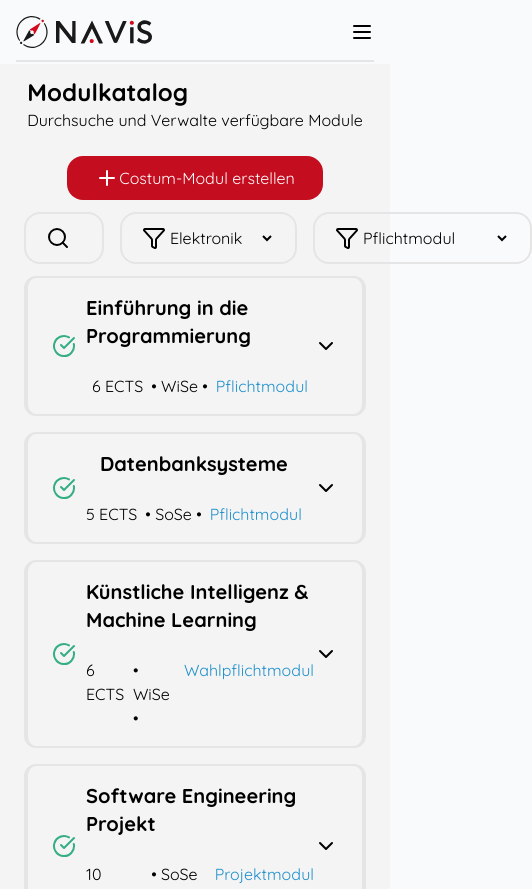
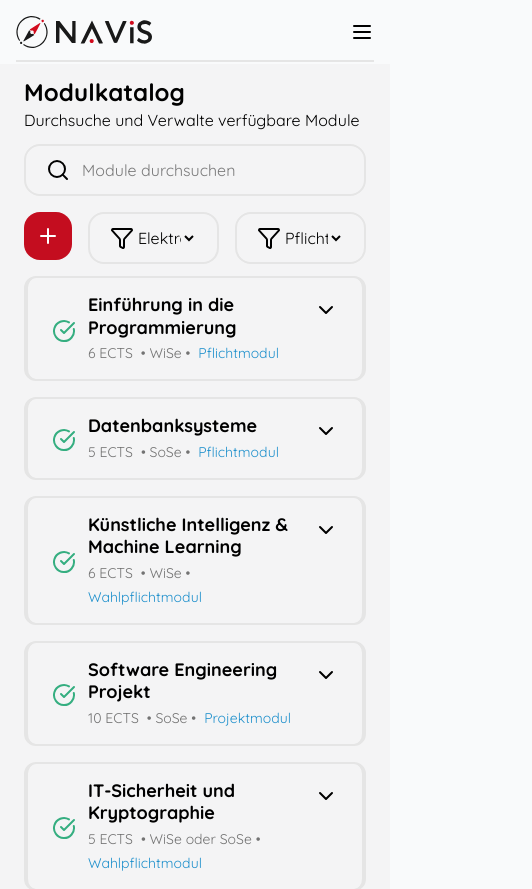
Before and after one commit to TuBerlin-Projekt-Medienerstellung/StudiKompass, a Next.js app: page /protected/modules in a window 390 px wide. Shown: the top 889 px of the page, 532 px wide, since content can reach past the window. Built offline with nearby package versions, Linux system fonts and the light colour scheme; no server answers.

Commit message:
feat(modules): responsive layout

```diff
--- a/app/protected/modules/page.tsx
+++ b/app/protected/modules/page.tsx
@@ -6,42 +6,51 @@ export default function ModulesPage() {
     return (
         <section className="flex flex-col gap-3">
             <header className="flex md:justify-between md:flex-row flex-col items-center md:items-start gap-6">
-                <div>
+                <div className="w-full text-left">
                     <h1 className="text-2xl font-bold">Modulkatalog</h1>
                     <p>Durchsuche und Verwalte verfügbare Module</p>
                 </div>
                 <button
-                    className="flex bg-flag-red text-white justify-center items-center px-3 rounded-2xl w-64 h-11">
+                    className="hidden md:flex bg-flag-red font-bold gap-2 text-white justify-center items-center px-3 rounded-2xl w-64 h-11">
                     <Plus/>
-                    Costum-Modul erstellen
+                    Costum-Modul
                 </button>
             </header>
 
-
-            <div className="flex flex-row gap-4">
+            <div className="flex flex-col gap-4 md:flex-row">
                 <div
-                    className="focus-within:border-blue-bell transition-colors border-2 rounded-2xl flex flex-2 py-3 px-5 gap-3 pointer-events-auto">
+                    className="focus-within:border-blue-bell transition-colors border-2 rounded-2xl flex w-full md:flex-1 py-3 px-5 gap-3 pointer-events-auto">
                     <label htmlFor="search"> <Search/></label>
                     <input className="w-full focus:outline-none" type="text" id="search"
                            placeholder="Module durchsuchen"/>
                 </div>
-                <div className="border-2 rounded-2xl py-3 px-5 flex">
+
+                <div className="flex gap-4">
+                    <button
+                        className="flex md:hidden bg-flag-red text-white justify-center items-center rounded-2xl w-12 h-12 shrink-0">
+                        <Plus/>
+                    </button>
+
+                    <div className="border-2 rounded-2xl py-3 px-5 flex flex-1 md:w-auto">
                         <label htmlFor="types"> <Funnel/></label>
-                    <select className="focus:outline-none" name="types" id="types">
+                        <select className="focus:outline-none w-full" name="types" id="types">
                             <option value="Elektronik">Elektronik</option>
                             <option value="Informatik">Informatik</option>
                             <option value="Mathematik">Mathematik</option>
                         </select>
                     </div>
-                <div className="border-2 rounded-2xl py-3 px-5 flex">
+
+                    <div className="border-2 rounded-2xl py-3 px-5 flex flex-1 md:w-auto">
                         <label htmlFor="kindOfModul"> <Funnel/></label>
-                    <select className="focus:outline-none" name="kindOfModul" id="kindOfModul">
+                        <select className="focus:outline-none w-full" name="kindOfModul" id="kindOfModul">
                             <option value="Pflichtmodul">Pflichtmodul</option>
                             <option value="Wahlpflichtmodul">Wahlpflichtmodul</option>
                             <option value="Wahlmodul">Wahlmodul</option>
                         </select>
                     </div>
                 </div>
+            </div>
+
             {/** Hier drüber iterieren **/}
             <div className="w-full flex flex-col gap-4">
                 {modulInfo.map((info, index) =>
--- a/components/modul-card.tsx
+++ b/components/modul-card.tsx
@@ -1,6 +1,16 @@
 "use client";
 
-import {ChevronUp, ChevronDown, Circle, CircleCheckBig, SquareArrowOutUpRight} from 'lucide-react';
+import {
+    ChevronUp,
+    ChevronDown,
+    Circle,
+    CircleCheckBig,
+    SquareArrowOutUpRight,
+    FileText,
+    Clock,
+    GraduationCap,
+    Calendar
+} from 'lucide-react';
 import { ladeDetailedModulAction } from '@/app/protected/modules/actions';
 import Link from "next/link";
 import {useState} from 'react';
@@ -58,43 +68,53 @@ const ModulCard = (props: modulInfo) => {
     } = props;
 
     const detailBoxen = [
-        { name: "Prüfungsform", value: details?.pruefungsform ?? "—" },
-
-        { name: "Arbeitsaufwand", value: details?.leistungspunkte ?? "—" },
-        //{ name: "benotet", value: details?.benotet !== undefined ? (details?.benotet ? "Ja" : "Nein") : "—" },
-        { name: "Leistungnspunkte", value: details?.leistungspunkte ?? "—"},
-        //{ name: "Voraussetzungen", value: details?.voraussetzungen ?? "—" },
-        { name: "Angebot", value: details?.semester ?? "—" },
-    ];
+    {
+        name: "Prüfungsform",
+        icon: FileText,
+        value: details?.pruefungsform ?? "—"
+    },
+    {
+        name: "Arbeitsaufwand",
+        icon: Clock,
+        value: details?.leistungspunkte ?? "—"
+    },
+    {
+        name: "Leistungspunkte",
+        icon: GraduationCap,
+        value: details?.leistungspunkte ?? "—"
+    },
+    {
+        name: "Angebot",
+        icon: Calendar,
+        value: details?.semester ?? "—"
+    },
+];
 
 
 
     return (
         <div
             className={`w-full flex flex-col border-y-2 border-x-4 rounded-xl px-6 pt-4 transition-all duration-700 ${open ? 'pb-6' : 'pb-4'}`}>
-            <header className='w-full flex justify-between items-center'>
-                <div className='flex w-fit gap-2.5 '>
-                    {/**Button Modul erledigt oder nicht*/}
-
-                    <button onClick={() => setLiked(!liked)}>
+            <header className="w-full flex items-start justify-between gap-3">
+                <div className="flex min-w-0 gap-3">
+                    <button onClick={() => setLiked(!liked)} className="mt-1 shrink-0">
                         {liked ? <CircleCheckBig className="text-mint-leaf"/> : <Circle/>}
                     </button>
 
-                    <div className='flex gap-6 items-center md:flex-row flex-col'>
-                        {/** Hier fetchen für den Titel **/}
-                        <h1 className='font-bold md:text-2xl text-xl'>{name}</h1>
-                        <div className='flex gap-2'>
-                            {/** Hier fetchen für Infos **/}
-                            <div>{leistungspunkte} ECTS</div>
-                            <span className=''>• {semester} •</span>
-                            {/** Color angepasst auf Pflicht/Wahlpflicht/wahlt **/}
-                            <p className='text-blue-bell'>{modulArt}</p>
+                    <div className="flex min-w-0 flex-col gap-1">
+                        <h1 className="break-words text-lg font-bold leading-tight md:text-2xl">
+                            {name}
+                        </h1>
+
+                        <div className="flex flex-wrap gap-x-2 gap-y-1 text-sm text-muted-foreground md:text-base">
+                            <span>{leistungspunkte} ECTS</span>
+                            <span>• {semester} •</span>
+                            <span className="text-blue-bell">{modulArt}</span>
                         </div>
                     </div>
+                </div>
 
-                </div>
-                {/** Hier wird die Modulkarte ausgeklappt */}
-                <div className="cursor-pointer" onClick={handleAusklappen}>
+                <div className="shrink-0 cursor-pointer pt-1" onClick={handleAusklappen}>
                     {open ? <ChevronUp/> : <ChevronDown/>}
                 </div>
             </header>
@@ -112,31 +132,39 @@ const ModulCard = (props: modulInfo) => {
                                 {beschreibung}
                             </p>
                         </div>
-                        <div className='flex justify-between gap-2 md:flex-row flex-col'>
+                        <div className="flex gap-2 overflow-x-auto md:overflow-visible">
                             {/** Hier fetchen für die Details, gerade werden dummy daten von constants gefetchtet **/}
-                            {detailBoxen.map((detail, index) => (
-                                <div key={index}
-                                     className='bg-stone-grey flex border-2 rounded-xl w-full items-center p-4 flex-col'>
-                        <span>
-                            {detail.name}
-                        </span>
-                                    <p className='font-bold'>
+                            {detailBoxen.map((detail, index) => {
+                            const Icon = detail.icon;
+
+                            return (
+                                <div
+                                key={index}
+                                className="bg-stone-grey flex-1 min-w-0 border-2 rounded-xl p-2 md:p-4 flex flex-col items-center justify-between text-center"
+                                >
+                                    <Icon className="h-5 w-5 md:hidden" />
+
+                                    <span className="hidden md:block">
+                                        {detail.name}
+                                    </span>
+
+                                    <p className="font-bold">
                                         {detail.value}
                                     </p>
                                 </div>
-                            ))}
-
+                            );
+                        })}
 
                         </div>
                         <div className='flex rounded-lg gap-2'>
-                            <button className='bg-violet-ray text-white px-4 py-2 rounded-lg w-5/6'>
+                            <button className='bg-violet-ray text-white px-6 font-bold py-2 rounded-lg w-4/6'>
                                 Zum Planer hinzufügen
                             </button>
                             {/** Hier Link von Moses einfügen */}
                             <Link href={link}
-                                  className='bg-flag-red text-white w-1/6 px-4 py-2 rounded-lg flex items-center justify-center gap-2'>
-                                zu Moses
-                                <SquareArrowOutUpRight className='justify-self-end'/>
+                                  className='bg-flag-red text-white w-2/6 px-4 py-2 rounded-lg flex font-bold items-center justify-center gap-2'>
+                                    Moses
+                                <SquareArrowOutUpRight className='justify-self-end shrink-0'/>
                             </Link>
                         </div>
                     </div>
```
Lines whose indentation alone changed are shown as unchanged.
